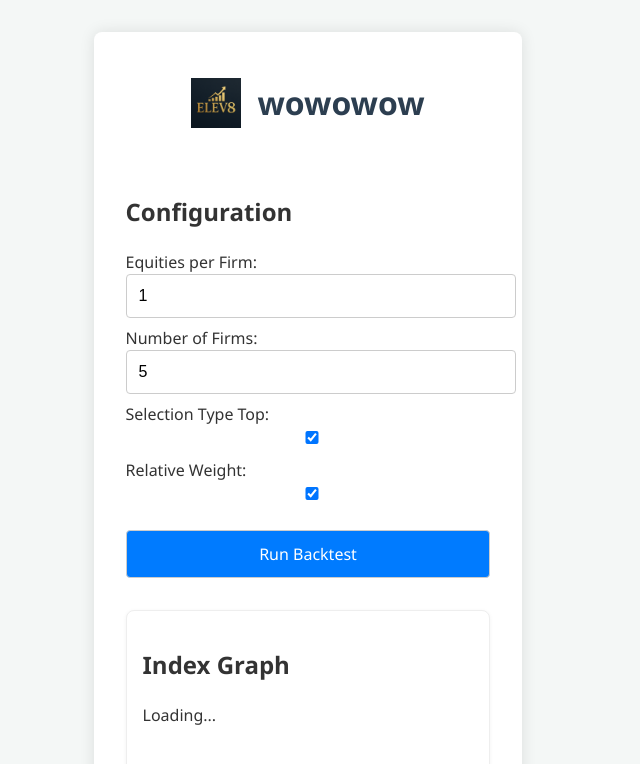
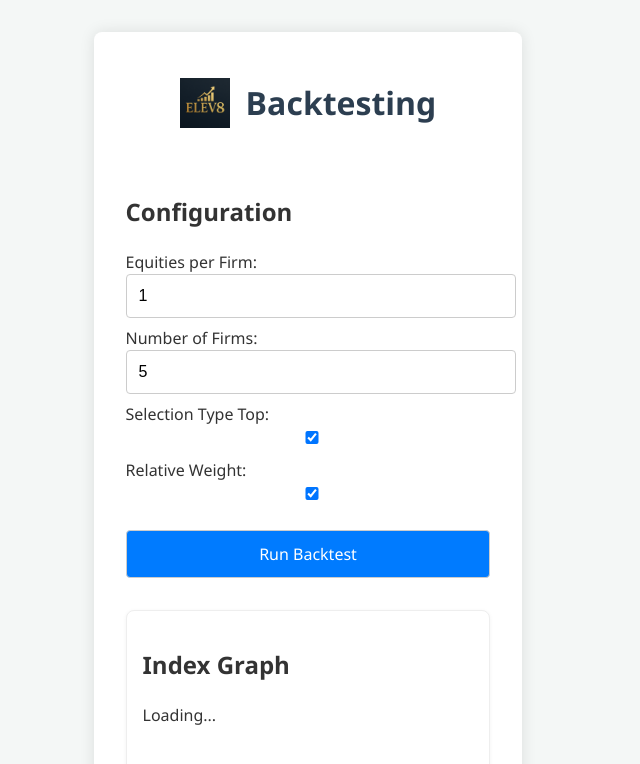
Before and after one commit to taldokh/elev8-index, a React (Vite) app in the folder tals-ui/react-backtest-ui/: page / in a window 1280 px wide. Shown: the top 764 px of the page, without its empty margins (332-972 px from the left). Built offline with nearby package versions, Linux system fonts and the light colour scheme.

Commit message:
finished testing

```diff
--- a/tals-ui/react-backtest-ui/src/App.jsx
+++ b/tals-ui/react-backtest-ui/src/App.jsx
@@ -32,7 +32,7 @@ function App() {
       {/* ✅ LOGO SECTION */}
       <div className="header">
         <img src={logo} alt="Logo" />
-        <h1>wowowow</h1>
+        <h1>Backtesting</h1>
       </div>
 
       <ConfigurationForm onBacktestComplete={handleBacktestComplete} />
```
